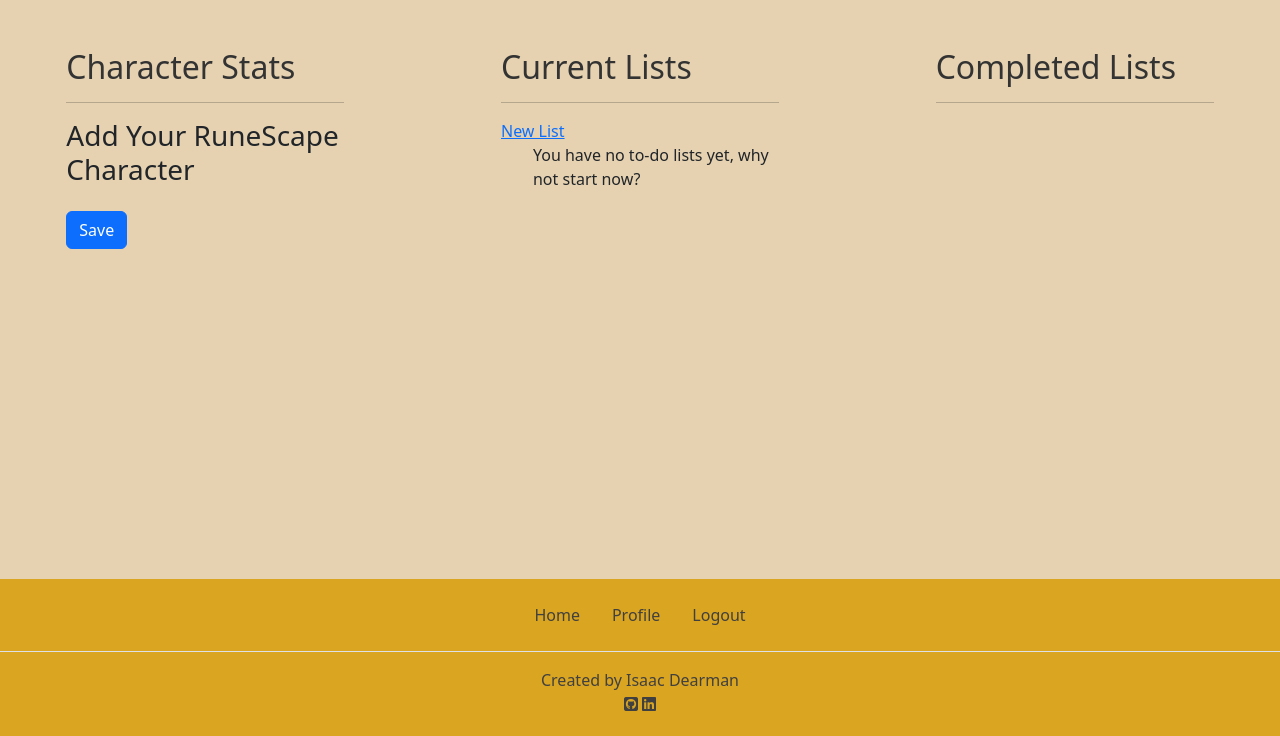
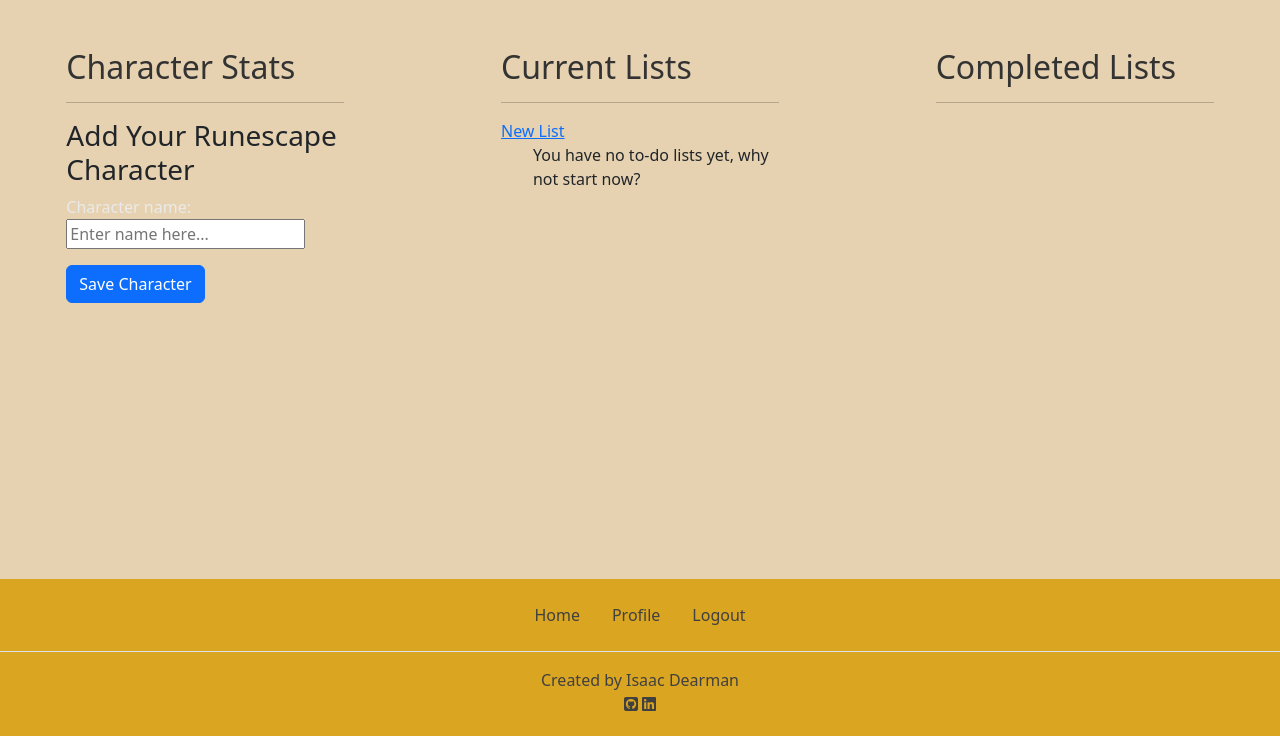
Before and after one commit to Code-Dearman/Django-Capstone, a Django app: page /profile/ in a window 1280 px wide. Shown: the part 64-800 px from the top of the page. Run offline with Django 4.2, Linux system fonts and the light colour scheme; the visitor is signed in with stand-in values (Sample User, id 1); data that the repository does not hold is empty; some libraries are stand-ins or nearby versions.

Commit message:
change profile view to include character api

```diff
--- a/to_do/forms.py
+++ b/to_do/forms.py
@@ -19,5 +19,5 @@ class CharacterForm(forms.ModelForm):
         model = UserCharacter
         fields = ['character_name',]
         widgets = {
-            'character_name': forms.TextInput(attrs={'placeholder': 'Enter your RuneScape character name...'})
+            'character_name': forms.TextInput(attrs={'placeholder': 'Enter name here...'})
         }
--- a/to_do/templates/to_do/partials/character_section.html
+++ b/to_do/templates/to_do/partials/character_section.html
@@ -18,7 +18,7 @@
 <h3>Add Your Runescape Character</h3>
 <form method='post'>
     {% csrf_token %}
-    {{ form.as_p }}
+    {{ form.character_name }}
     <button type="submit" class="btn btn-primary">Save Character</button>
 </form>
 {% endif %}
--- a/to_do/templates/to_do/profile.html
+++ b/to_do/templates/to_do/profile.html
@@ -6,107 +6,38 @@
 
     <div class="col-sm-12 col-lg-3">
         <div class="container mt-5">
+
             <h2 class="textMain">Character Stats</h2>
             <hr>
 
             <div class="row">
 
                 <div class="character-section">
-                    {% if character %}
-                        <h3>Your RuneScape Character</h3>
-                        <p><strong>Name:</strong> {{ character.character_name }}</p>
-                        <p><strong>Last Updated:</strong> {{ character.last_updated|date:"M d, Y H:i" }}</p>
-                        <a href="{% url 'update_character' %}" class="btn btn-warning">Update Character</a>
+                    {% if user_character %}
+                    <h3>Your Character: {{ user_character.character_name }}</h3>
+
+                    <div class="skillsGrid">
+                        {% for skill in user_character.skills.all %}
+                        <div class="skill">
+                            <strong>{{ skill.name }}</strong>
+                            <br>
+                            Level: {{ skill.level }}
+                            <br>
+                            Experience: {{ skill.experience }}
+                        </div>
+                        {% endfor %}
+                    </div>
                     {% else %}
-                        <h3>Add Your RuneScape Character</h3>
-                        <form method="post">
-                            {% csrf_token %}
-                            {{ form.as_p }}
-                            <button type="submit" class="btn btn-primary mt-3">Save</button>
-                        </form>
+                    <h3>Add Your Runescape Character</h3>
+                    <form method="post">
+                        {% csrf_token %}
+                        {{ form.as_p }}
+                        <button type="submit" class="btn btn-primary">Save Character</button>
+                    </form>
                     {% endif %}
                 </div>
 
-
-
-
-                <!-- <div class="col-3 mx-2">
-                    <div class="skillBox d-flex justify-content-center">
-                        <img src="{% static 'images/attack.svg' %}" alt="Attack skill icon"
-                            class="skillIcon justify-self-end">
-                        <br>
-                        <span>Strength</span>
-                        <img src="{% static 'images/attack.svg' %}" alt="Attack skill icon"
-                            class="skillIcon justify-self-end">
-                        <br>
-                        <span>Strength</span>
-                        <img src="{% static 'images/attack.svg' %}" alt="Attack skill icon"
-                            class="skillIcon justify-self-end">
-                        <br>
-                        <span>Strength</span>
-                    </div>
-                </div>
-                <div class="col-3 mx-2">
-                    <div class="skillBox d-flex justify-content-center">
-                        <img src="{% static 'images/attack.svg' %}" alt="Attack skill icon"
-                            class="skillIcon justify-self-end">
-                        <br>
-                        <span>Strength</span>
-                        <img src="{% static 'images/attack.svg' %}" alt="Attack skill icon"
-                            class="skillIcon justify-self-end">
-                        <br>
-                        <span>Strength</span>
-                        <img src="{% static 'images/attack.svg' %}" alt="Attack skill icon"
-                            class="skillIcon justify-self-end">
-                        <br>
-                        <span>Strength</span>
-                    </div>
-                </div>
-                <div class="col-3 mx-2 d-flex flex-column">
-                    <div class="skillBox d-flex justify-content-center">
-                        <img src="{% static 'images/attack.svg' %}" alt="Attack skill icon"
-                            class="skillIcon justify-self-end">
-                        <br>
-                        <span>Strength</span>
-                        <img src="{% static 'images/attack.svg' %}" alt="Attack skill icon"
-                            class="skillIcon justify-self-end">
-                        <br>
-                        <span>Strength</span>
-                        <img src="{% static 'images/attack.svg' %}" alt="Attack skill icon"
-                            class="skillIcon justify-self-end">
-                        <br>
-                        <span>Strength</span>
-                    </div>
-                </div> -->
             </div>
-
-            <!-- <ul class="profileLists">
-                <li><div class="col-3">
-                    Attack
-                </div></li>
-                <li><img src="{% static 'images/attack.svg' %}" alt="Attack skill icon" class="skillIcon"><span>Strength</span></li>
-                <li><img src="{% static 'images/attack.svg' %}" alt="Attack skill icon" class="skillIcon"><span>Defence</span></li>
-                <li><img src="{% static 'images/attack.svg' %}" alt="Attack skill icon" class="skillIcon"><span>Ranging</span></li>
-                <li><img src="{% static 'images/attack.svg' %}" alt="Attack skill icon" class="skillIcon"><span>Prayer</span></li>
-                <li><img src="{% static 'images/attack.svg' %}" alt="Attack skill icon" class="skillIcon"><span>Magic</span></li>
-                <li><img src="{% static 'images/attack.svg' %}" alt="Attack skill icon" class="skillIcon"><span>Runecrafting</span></li>
-                <li><img src="{% static 'images/attack.svg' %}" alt="Attack skill icon" class="skillIcon"><span>Construction</span></li>
-                <li><img src="{% static 'images/attack.svg' %}" alt="Attack skill icon" class="skillIcon"><span>Hitpoints</span></li>
-                <li><img src="{% static 'images/attack.svg' %}" alt="Attack skill icon" class="skillIcon"><span>Attack</span></li>
-                <li><img src="{% static 'images/attack.svg' %}" alt="Attack skill icon" class="skillIcon"><span>Attack</span></li>
-                <li><img src="{% static 'images/attack.svg' %}" alt="Attack skill icon" class="skillIcon"><span>Attack</span></li>
-                <li><img src="{% static 'images/attack.svg' %}" alt="Attack skill icon" class="skillIcon"><span>Attack</span></li>
-                <li><img src="{% static 'images/attack.svg' %}" alt="Attack skill icon" class="skillIcon"><span>Attack</span></li>
-                <li><img src="{% static 'images/attack.svg' %}" alt="Attack skill icon" class="skillIcon"><span>Attack</span></li>
-                <li><img src="{% static 'images/attack.svg' %}" alt="Attack skill icon" class="skillIcon"><span>Attack</span></li>
-                <li><img src="{% static 'images/attack.svg' %}" alt="Attack skill icon" class="skillIcon"><span>Attack</span></li>
-                <li><img src="{% static 'images/attack.svg' %}" alt="Attack skill icon" class="skillIcon"><span>Attack</span></li>
-                <li><img src="{% static 'images/attack.svg' %}" alt="Attack skill icon" class="skillIcon"><span>Attack</span></li>
-                <li><img src="{% static 'images/attack.svg' %}" alt="Attack skill icon" class="skillIcon"><span>Attack</span></li>
-                <li><img src="{% static 'images/attack.svg' %}" alt="Attack skill icon" class="skillIcon"><span>Attack</span></li>
-                <li><img src="{% static 'images/attack.svg' %}" alt="Attack skill icon" class="skillIcon"><span>Attack</span></li>
-            </ul> -->
-
         </div>
     </div>
 
--- a/to_do/views.py
+++ b/to_do/views.py
@@ -5,6 +5,7 @@ from django.contrib.auth.decorators import login_required
 from django.contrib import messages
 from .forms import ToDoListForm, CharacterForm
 from .models import To_Do_List, UserCharacter
+from .character_script import get_character_data
 
 # Create your views here.
 
@@ -19,19 +20,51 @@ class ToDoListView(generic.ListView):
     paginate_by = 6
 
 
-class ProfileView(LoginRequiredMixin, generic.ListView):
+class ProfileView(LoginRequiredMixin, generic.TemplateView):
     """
     Displays all personal to do lists created by a user.
     """
-    model = To_Do_List
+    # model = To_Do_List
     template_name = 'to_do/profile.html'
-    context_object_name = 'user_lists'
+    # context_object_name = 'user_lists'
 
-    def get_queryset(self):
-        """
-        Returns only lists which match the current logged in user.
-        """
-        return To_Do_List.objects.filter(author=self.request.user)
+    # def get_queryset(self):
+    #     """
+    #     Returns only lists which match the current logged in user.
+    #     """
+    #     return To_Do_List.objects.filter(author=self.request.user)
+
+    def get_context_data(self, **kwargs):
+        context = super().get_context_data(**kwargs)
+        user_character = UserCharacter.objects.filter(user=self.request.user).first()
+        form = CharacterForm()
+
+        # If the character doesn't exist, we include the form
+        if not user_character:
+            context['form'] = form
+        else:
+            context['user_character'] = user_character
+
+        # Get to-do lists for the logged-in user
+        context['user_lists'] = To_Do_List.objects.filter(author=self.request.user)
+
+        return context
+
+    def post(self, request, *args, **kwargs):
+        form = CharacterForm(request.POST)
+
+        if form.is_valid():
+            character_name = form.cleaned_data['character_name']
+            success = get_character_data(request.user, character_name)
+            if success:
+                return redirect('profile')
+            else:
+                form.add_error(None, f"Unable to find {character_name}, please try again.")
+
+        # If form isn't valid, just re-render with the errors
+        context = self.get_context_data(form=form)
+        return self.render_to_response(context)
+
 
 
 @login_required
@@ -81,28 +114,28 @@ def delete_list(request, slug):
     return redirect('profile')
 
 
-@login_required
-def character_view(request):
-    user_character = UserCharacter.objects.filter(user=request.user).first()
+# @login_required
+# def character_view(request):
+#     user_character = UserCharacter.objects.filter(user=request.user).first()
 
-    if request.method == ('POST'):
-        form = CharacterForm(request.POST)
-        if form.is_valid():
+#     if request.method == ('POST'):
+#         form = CharacterForm(request.POST)
+#         if form.is_valid():
 
-            # Use the fetch API function here
+#             # Use the fetch API function here
 
-            character_name = form.cleaned_data['character_name']
-            success = get_character_data(request.user, character_name)
-            if success:
-                return redirect('profile')
-            else:
-                form.add_error(None, f"Unable to find {character_name}, please try again.")
-    else:
-        form = CharacterForm()
+#             character_name = form.cleaned_data['character_name']
+#             success = get_character_data(request.user, character_name)
+#             if success:
+#                 return redirect('profile')
+#             else:
+#                 form.add_error(None, f"Unable to find {character_name}, please try again.")
+#     else:
+#         form = CharacterForm()
 
-    context = {
-        'user_character': user_character,
-        'form': form,
-    }
+#     context = {
+#         'user_character': user_character,
+#         'form': form,
+#     }
 
-    return render(request, 'to_do/partials/character_section.html', context)
+#     return render(request, 'to_do/partials/character_section.html', context)
```
Also changed, not shown: to_do/character_script.py (added, +28 -0 lines).
